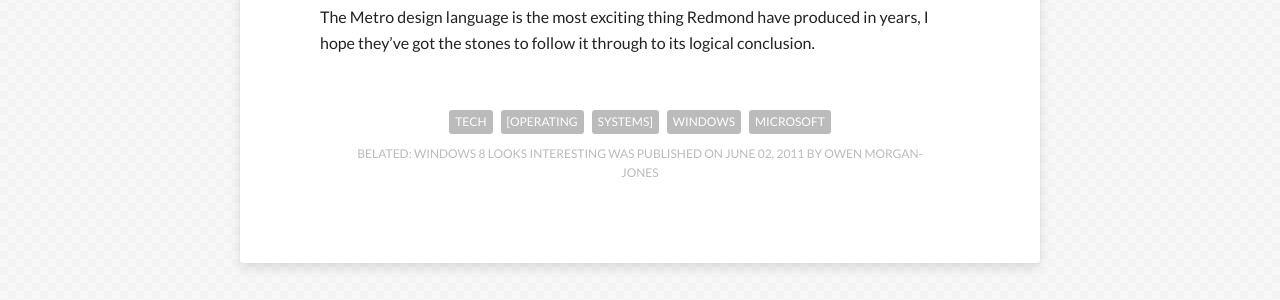
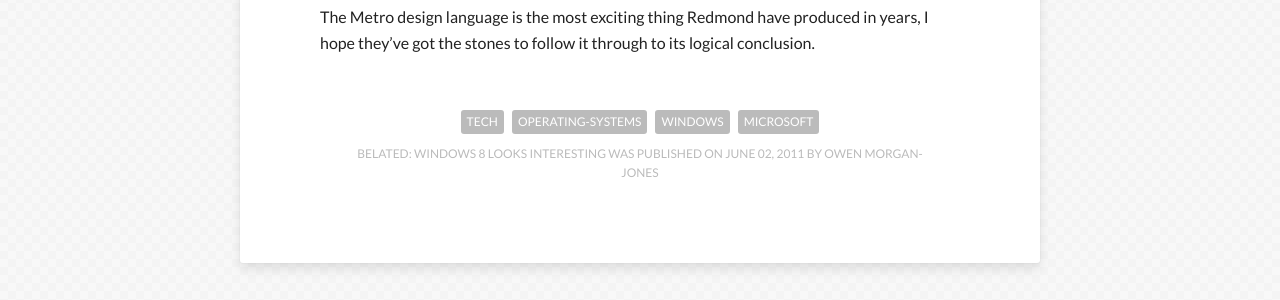
Before and after one commit to Sharkwald/sharkwald.github.io, a Jekyll site: the page built from _posts/2011-06-02-belated-windows-8-looks-interesting.md, in a window 1280 px wide. Shown: the part 1373-1673 px from the top of the page. Built offline with Jekyll 4.4.1, drawn with Linux system fonts in a browser that asks for light colours; nearby versions of some CDN libraries.

Commit message:
and another...

```diff
--- a/_posts/2011-06-02-belated-windows-8-looks-interesting.md
+++ b/_posts/2011-06-02-belated-windows-8-looks-interesting.md
@@ -2,7 +2,7 @@
 layout: post
 title:  "Belated: Windows 8 looks interesting"
 date:   2011-06-02 13:50:37
-tags: tech [operating systems] windows microsoft
+tags: tech operating-systems windows microsoft
 ---
 
 ![Windows 8](/images/image000005.jpg)
```
